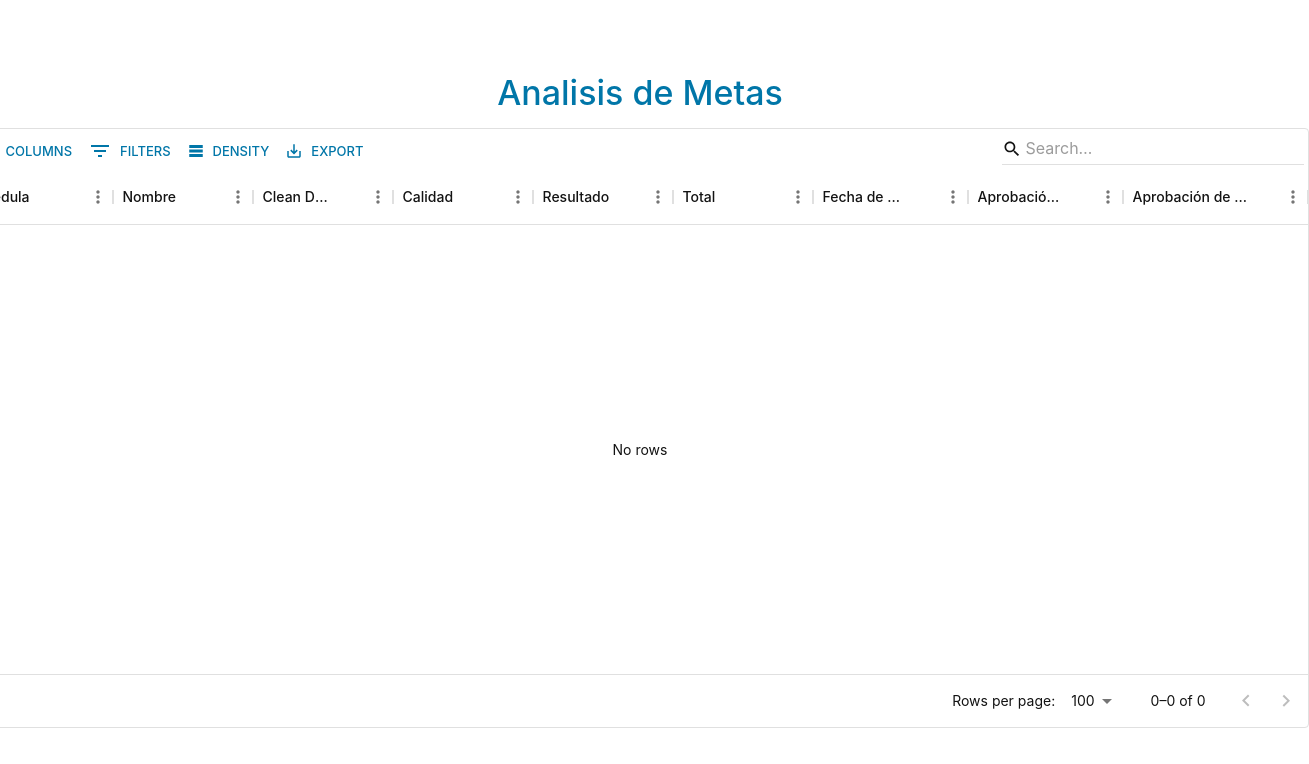
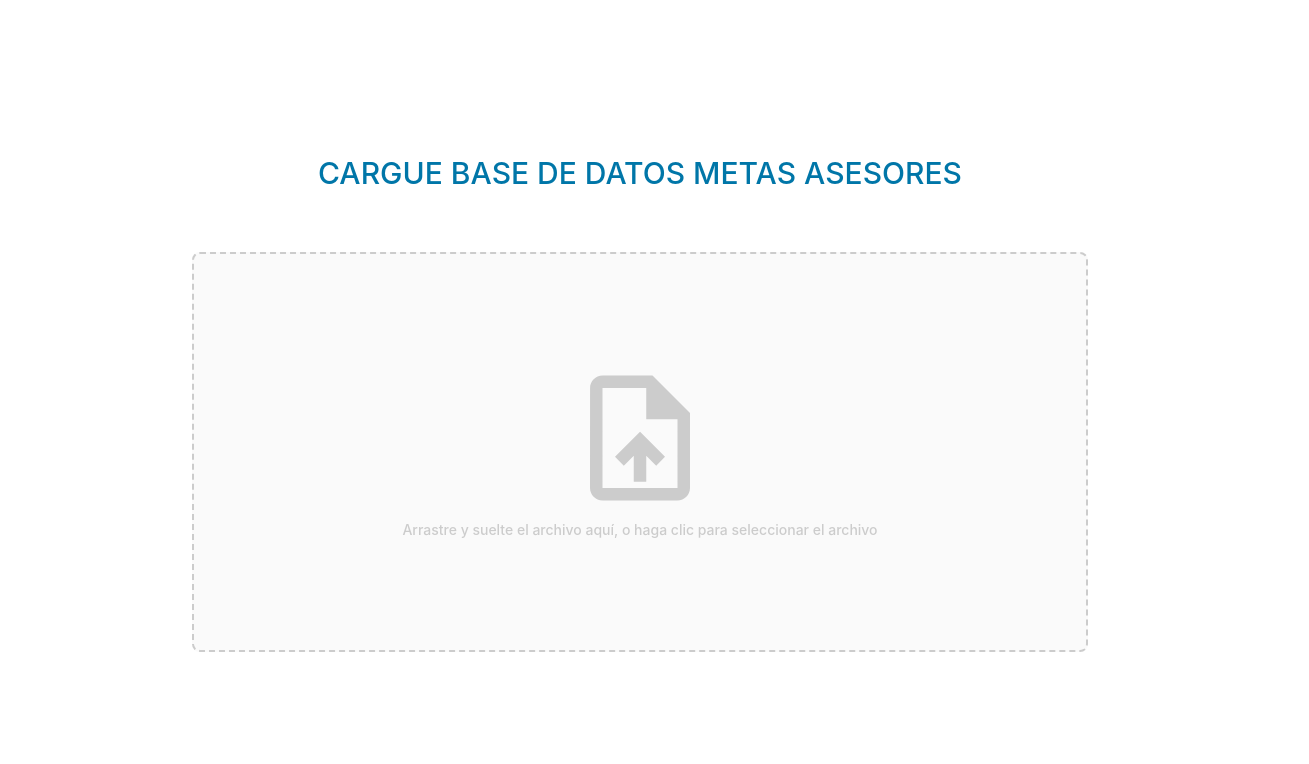
Before and after one commit to S-e-b-a-s/new-react-modules, a React (Vite) app: page /subir-excel-metas in a window 1280 px wide. Shown: the top 764 px of the page, 1309 px wide, since content can reach past the window. Built offline with nearby package versions, Linux system fonts and the light colour scheme; no server answers.

Commit message:
-dev route - Format Values - Delete Row

```diff
--- a/src/main.jsx
+++ b/src/main.jsx
@@ -64,7 +64,7 @@ ReactDOM.createRoot(document.getElementById("root")).render(
     <React.StrictMode>
         <ThemeProvider theme={theme}>
             <CssBaseline />
-            <AnalisisMetas />
+            <RouterProvider router={router} />
         </ThemeProvider>
     </React.StrictMode>
 );
--- a/src/routes/AnalisisMetas.jsx
+++ b/src/routes/AnalisisMetas.jsx
@@ -1,8 +1,8 @@
 import { Container, Typography } from "@mui/material";
-import { DataGrid, GridToolbar } from "@mui/x-data-grid";
+import { DataGrid, GridToolbar, GridActionsCellItem } from "@mui/x-data-grid";
 import SnackbarAlert from "../components/SnackbarAlert";
 import { useState, useEffect, useCallback } from "react";
-import { ConstructionOutlined } from "@mui/icons-material";
+import DeleteOutlineOutlinedIcon from "@mui/icons-material/DeleteOutlineOutlined";
 
 const AnalisisMetas = () => {
     const [openSnackbar, setOpenSnackbar] = useState(false);
@@ -57,13 +57,26 @@ const AnalisisMetas = () => {
             if (response.status === 200) {
                 const data = await response.json();
                 const modifiedData = data.map((row) => {
+                    if (row.quantity > 999) {
+                        const formatter = new Intl.NumberFormat("es-CO", {
+                            style: "currency",
+                            currency: "COP",
+                            minimumFractionDigits: 0,
+                            maximumFractionDigits: 0,
+                        });
+                        const value = row.quantity;
+                        const formattedValue = formatter.format(value);
+                        row.quantity = formattedValue;
+                    } else if (row.quantity < 1) {
+                        row.quantity = row.quantity * 100 + "%";
+                    }
                     return {
                         ...row,
                         last_update: row.last_update.substring(0, 10),
                         accepted: row.accepted == 0 ? "Rechazada" : row.accepted == 1 ? "Aceptada" : "En espera",
                         clean_desk: row.clean_desk === "" ? "En Espera" : row.clean_desk,
                         quality: row.quality === "" ? "En Espera" : row.quality,
-                        result: row.result === "0.00%" ? "En Espera" : row.result,
+                        result: row.result === "" ? "En Espera" : row.result,
                         total: row.total === "" ? "En Espera" : row.total,
                         accepted_execution:
                             row.total == "" && row.accepted_execution == null
@@ -86,16 +99,47 @@ const AnalisisMetas = () => {
         handleSave();
     }, []);
 
+    const handleDeleteClick = (cedula) => () => {
+        const handleDelete = async () => {
+            const response = await fetch(`https://insights-api.cyc-bpo.com/goals/${cedula}`, {
+                method: "DELETE",
+            });
+            if (response.status === 204) {
+                setRows(rows.filter((row) => row.cedula !== cedula));
+                setOpenSnackbar(true);
+                setSnackbarSeverity("success");
+                setSnackbarMessage("Registro eliminado correctamente");
+                handleSave();
+            } else {
+                setOpenSnackbar(true);
+                setSnackbarSeverity("error");
+                setSnackbarMessage("Error al eliminar la meta: " + response.status + " " + response.statusText);
+            }
+        };
+        handleDelete();
+    };
+
     const columns = [
-        { field: "cedula", headerName: "Cedula", width: 140 },
-        { field: "name", headerName: "Nombre", width: 140 },
-        { field: "clean_desk", headerName: "Clean Desk", width: 140, editable: true },
-        { field: "quality", headerName: "Calidad", width: 140 },
-        { field: "result", headerName: "Resultado", width: 140 },
-        { field: "total", headerName: "Total", width: 140 },
+        { field: "cedula", headerName: "Cedula", width: 100 },
+        // { field: "name", headerName: "Nombre", width: 140 },
+        { field: "quantity", headerName: "Meta", width: 110, editable: true },
+        { field: "clean_desk", headerName: "Clean Desk", width: 80, editable: true },
+        { field: "quality", headerName: "Calidad", width: 80, editable: true },
+        { field: "result", headerName: "Resultado", width: 80, editable: true },
+        { field: "total", headerName: "Total", width: 80, editable: true },
         { field: "last_update", headerName: "Fecha de modificación", width: 155 },
-        { field: "accepted", headerName: "Aprobación de la Meta", width: 155 },
-        { field: "accepted_execution", headerName: "Aprobación de la Ejecución", width: 185 },
+        { field: "accepted", headerName: "Aprobación Meta", width: 125 },
+        { field: "accepted_execution", headerName: "Aprobación Ejecución", width: 150 },
+        {
+            field: "actions",
+            type: "actions",
+            headerName: "Actions",
+            width: 100,
+            cellClassName: "actions",
+            getActions: ({ id }) => {
+                return [<GridActionsCellItem key={id} icon={<DeleteOutlineOutlinedIcon />} label="Delete" onClick={handleDeleteClick(id)} color="inherit" />];
+            },
+        },
     ];
 
     const handleCloseSnackbar = (event, reason) => {
@@ -106,14 +150,31 @@ const AnalisisMetas = () => {
     };
 
     const handleProcessRowUpdateError = useCallback((error) => {
-        console.log(error);
+        console.error(error);
         setOpenSnackbar(true);
         setSnackbarSeverity("error");
         setSnackbarMessage(error.message);
     }, []);
 
     const processRowUpdate = useCallback(async (newRow) => {
-        console.log(newRow);
+        // Format the quantity value
+        if (newRow.quantity.includes("%")) {
+            const value = parseFloat(newRow.quantity.replace("%", ""));
+            newRow.quantity = value;
+        }
+        const formattedValue = newRow.quantity;
+        const value = parseInt(formattedValue.replace(/\D/g, ""), 10);
+        newRow.quantity = value;
+
+        // Format the date value
+        const fields = ["clean_desk", "quality", "result", "total"];
+        fields.forEach((field) => {
+            if (newRow[field] === "En Espera") {
+                newRow[field] = "";
+            }
+        });
+
+        // Format the accepted value
         const mapValues = (value) => {
             if (value === "Rechazada") return 0;
             if (value === "Aceptada") return 1;
@@ -125,7 +186,6 @@ const AnalisisMetas = () => {
         newRow.accepted_execution = mapValues(newRow.accepted_execution);
         newRow.result = mapValues(newRow.result);
 
-        console.log(newRow);
         // Make the HTTP request to save in the backend
         try {
             const response = await fetch(`https://insights-api.cyc-bpo.com/goals/${newRow.cedula}/`, {
@@ -147,6 +207,7 @@ const AnalisisMetas = () => {
                 setSnackbarSeverity("success");
                 setSnackbarMessage("Meta actualizada correctamente");
                 handleSave();
+                return data;
             }
         } catch (error) {
             console.error(error);
@@ -165,7 +226,7 @@ const AnalisisMetas = () => {
             }}
         >
             <Typography sx={{ textAlign: "center", pb: "15px", color: "primary.main", fontWeight: "500" }} variant={"h4"}>
-                Analisis de Metas
+                Análisis de Metas
             </Typography>
             <DataGrid
                 sx={{ maxHeight: "600px" }}
--- a/src/routes/SubirExcelMetas.jsx
+++ b/src/routes/SubirExcelMetas.jsx
@@ -55,7 +55,7 @@ const SubirExcelMetas = () => {
             formData.append("file", selectedFile);
 
             try {
-                const response = await fetch("https://insights-api.cyc-bpo.com/goals/", {
+                const response = await fetch("https://insights-api-dev.cyc-bpo.com/goals/", {
                     method: "POST",
                     body: formData,
                 });
```
